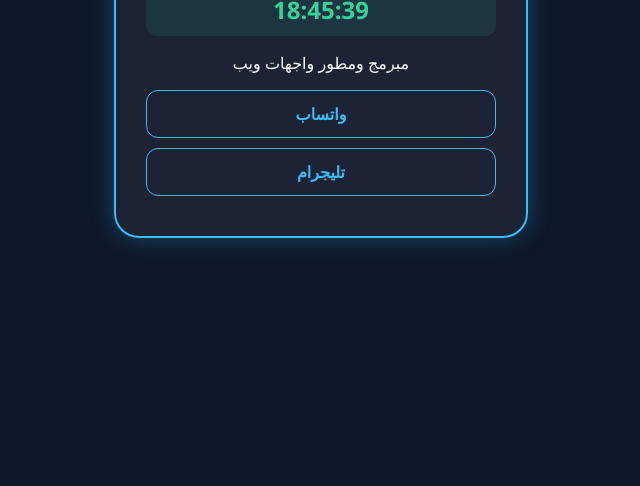
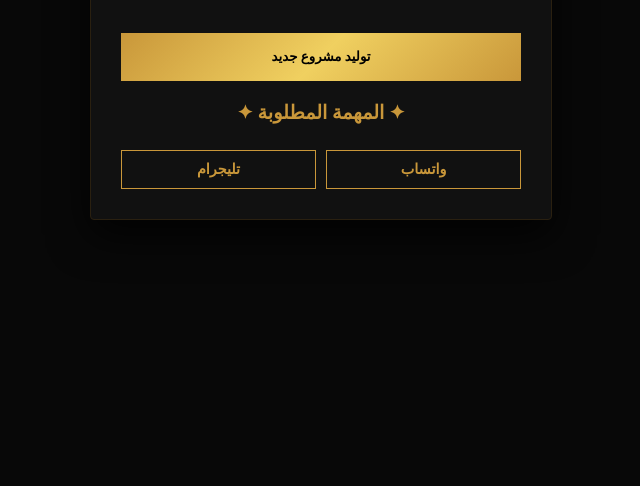
Before and after one commit to salhqtan/my-first-app, a plain HTML site: page index.html in a window 1280 px wide. Shown: the part 354-840 px from the top of the page, without its empty margins (319-959 px from the left). Before the commit the page ends 800 px from the top, so only its background shows below. Drawn offline with nearby package versions, Linux system fonts and the light colour scheme.

Commit message:
تحديث التصميم الفاخر

```diff
--- a/index.html
+++ b/index.html
@@ -3,90 +3,62 @@
 <head>
     <meta charset="UTF-8">
     <meta name="viewport" content="width=device-width, initial-scale=1.0">
-    <title>موقع صالح قطان</title>
-    <style>
-        body {
-            background-color: #0f172a;
-            color: white;
-            font-family: 'Segoe UI', sans-serif;
-            margin: 0;
-            display: flex;
-            align-items: center;
-            justify-content: center;
-            min-height: 100vh;
-            text-align: center;
-        }
-        .profile-card {
-            background: rgba(255, 255, 255, 0.05);
-            padding: 30px;
-            border-radius: 25px;
-            border: 2px solid #38bdf8;
-            box-shadow: 0 0 25px rgba(56, 189, 248, 0.3);
-            max-width: 350px;
-            width: 90%;
-        }
-        h1 { color: #38bdf8; font-size: 2.5rem; margin-bottom: 5px; }
+    <title>أكاديمية صالح قطان</title>
 
-        /* تنسيق الساعة */
-        #clock {
-            font-size: 1.5rem;
-            color: #34d399; /* لون أخضر جميل */
-            font-weight: bold;
-            margin: 15px 0;
-            background: rgba(52, 211, 153, 0.1);
-            padding: 10px;
-            border-radius: 10px;
-        }
+    <link rel="stylesheet" href="style.css">
 
-        .btn {
-            display: block;
-            background: transparent;
-            color: #38bdf8;
-            text-decoration: none;
-            padding: 12px;
-            margin: 10px 0;
-            border: 1px solid #38bdf8;
-            border-radius: 12px;
-            font-weight: bold;
-            transition: 0.3s;
-        }
-        .btn:hover {
-            background: #38bdf8;
-            color: #0f172a;
-            transform: translateY(-3px);
-        }
-    </style>
+    <link href="https://fonts.googleapis.com/css2?family=Cinzel:wght@700&family=Cormorant+Garamond:wght@600&display=swap" rel="stylesheet">
 </head>
 <body>
 
-    <div class="profile-card">
-        <h1>صالح قطان</h1>
+    <div class="header">
+        <h1>DESIGN ACADEMY</h1>
+        <p>صالح قطان — مبرمج واجهات محترف</p>
+    </div>
 
+    <div class="main-card">
         <div id="clock">00:00:00</div>
+        <h3>مولد المشاريع الإبداعية</h3>
+        <p>اضغط لتوليد مهمة برمجية جديدة للتدريب</p>
 
-        <p>مبرمج ومطور واجهات ويب</p>
+        <button class="btn-generate" onclick="generateBrief()">توليد مشروع جديد</button>
 
-        <a href="https://wa.me/5510997852" class="btn">واتساب</a>
-        <a href="https://t.me/salhqtan0" class="btn">تليجرام</a>
+        <div id="brief-result">
+            <div class="brief-title">✦ المهمة المطلوبة ✦</div>
+            <div id="task" class="brief-text"></div>
+        </div>
+
+        <div class="links">
+            <a href="https://wa.me/5510997852" class="btn-link">واتساب</a>
+            <a href="https://t.me/salhqtan0" class="btn-link">تليجرام</a>
+        </div>
     </div>
 
     <script>
+        // كود الساعة الرقمية
         function updateClock() {
             const now = new Date();
-            let hours = now.getHours();
-            let minutes = now.getMinutes();
-            let seconds = now.getSeconds();
+            let h = String(now.getHours()).padStart(2, '0');
+            let m = String(now.getMinutes()).padStart(2, '0');
+            let s = String(now.getSeconds()).padStart(2, '0');
+            document.getElementById('clock').innerText = h + ":" + m + ":" + s;
+        }
+        setInterval(updateClock, 1000);
+        updateClock();
 
-            // إضافة صفر إذا كان الرقم أقل من 10
-            hours = hours < 10 ? '0' + hours : hours;
-            minutes = minutes < 10 ? '0' + minutes : minutes;
-            seconds = seconds < 10 ? '0' + seconds : seconds;
-
-            document.getElementById('clock').innerHTML = hours + ":" + minutes + ":" + seconds;
+        // كود توليد المهام (مثل ملف brief_gen)
+        function generateBrief() {
+            const projects = [
+                "صمم واجهة تطبيق بنك رقمي يركز على الفخامة.",
+                "برمج صفحة هبوط لشركة طيران خاصة عالمية.",
+                "اصنع لوحة تحكم لمستثمرين في العملات الرقمية.",
+                "صمم موقعاً تعريفياً لمصمم مجوهرات باللون الذهبي."
+            ];
+            const taskText = document.getElementById('task');
+            const resultDiv = document.getElementById('brief-result');
+            taskText.innerText = projects[Math.floor(Math.random() * projects.length)];
+            resultDiv.style.display = 'block';
         }
-        setInterval(updateClock, 1000); // تحديث كل ثانية
-        updateClock(); // تشغيل فوري
     </script>
-
 </body>
 </html>
--- /dev/null
+++ b/style.css
@@ -0,0 +1,107 @@
+/* التنسيق الفاخر - أكاديمية صالح قطان */
+:root {
+    --bg: #080808;
+    --gold: #c9973a;
+    --gold-grad: linear-gradient(135deg, #c9973a, #f0d060, #c9973a);
+    --border: #2a2010;
+}
+
+body {
+    background-color: var(--bg);
+    color: #f0e8d8;
+    font-family: 'Cormorant Garamond', serif;
+    margin: 0;
+    display: flex;
+    flex-direction: column;
+    align-items: center;
+    min-height: 100vh;
+    padding: 20px;
+    text-align: center;
+}
+
+.header {
+    text-align: center;
+    margin-top: 20px;
+    border-bottom: 1px solid var(--border);
+    width: 100%;
+    max-width: 500px;
+    padding-bottom: 15px;
+}
+
+h1 {
+    font-family: 'Cinzel', serif;
+    color: var(--gold);
+    letter-spacing: 2px;
+    font-size: 2rem;
+}
+
+.main-card {
+    background: #111111;
+    border: 1px solid var(--border);
+    padding: 30px;
+    border-radius: 4px;
+    margin-top: 30px;
+    width: 90%;
+    max-width: 400px;
+    box-shadow: 0 15px 40px rgba(0,0,0,0.8);
+}
+
+#clock {
+    font-size: 1.8rem;
+    color: var(--gold);
+    margin-bottom: 15px;
+    font-family: monospace;
+    font-weight: bold;
+}
+
+.btn-generate {
+    background: var(--gold-grad);
+    color: black;
+    border: none;
+    padding: 15px 25px;
+    font-weight: bold;
+    cursor: pointer;
+    font-family: 'Cinzel', serif;
+    width: 100%;
+    margin-top: 20px;
+    transition: 0.3s;
+}
+
+.btn-generate:hover {
+    transform: scale(1.02);
+    box-shadow: 0 0 15px var(--gold);
+}
+
+.brief-title {
+    color: var(--gold);
+    margin-top: 20px;
+    font-weight: bold;
+    font-size: 1.2rem;
+}
+
+#task {
+    margin-top: 10px;
+    line-height: 1.6;
+    color: #d8c8b0;
+}
+
+.links {
+    margin-top: 25px;
+    display: flex;
+    gap: 10px;
+}
+
+.btn-link {
+    flex: 1;
+    text-decoration: none;
+    color: var(--gold);
+    border: 1px solid var(--gold);
+    padding: 10px;
+    font-size: 0.9rem;
+    font-weight: bold;
+    transition: 0.3s;
+}
+
+.btn-link:hover {
+    background: var(--gold);
+    color: black;
```
